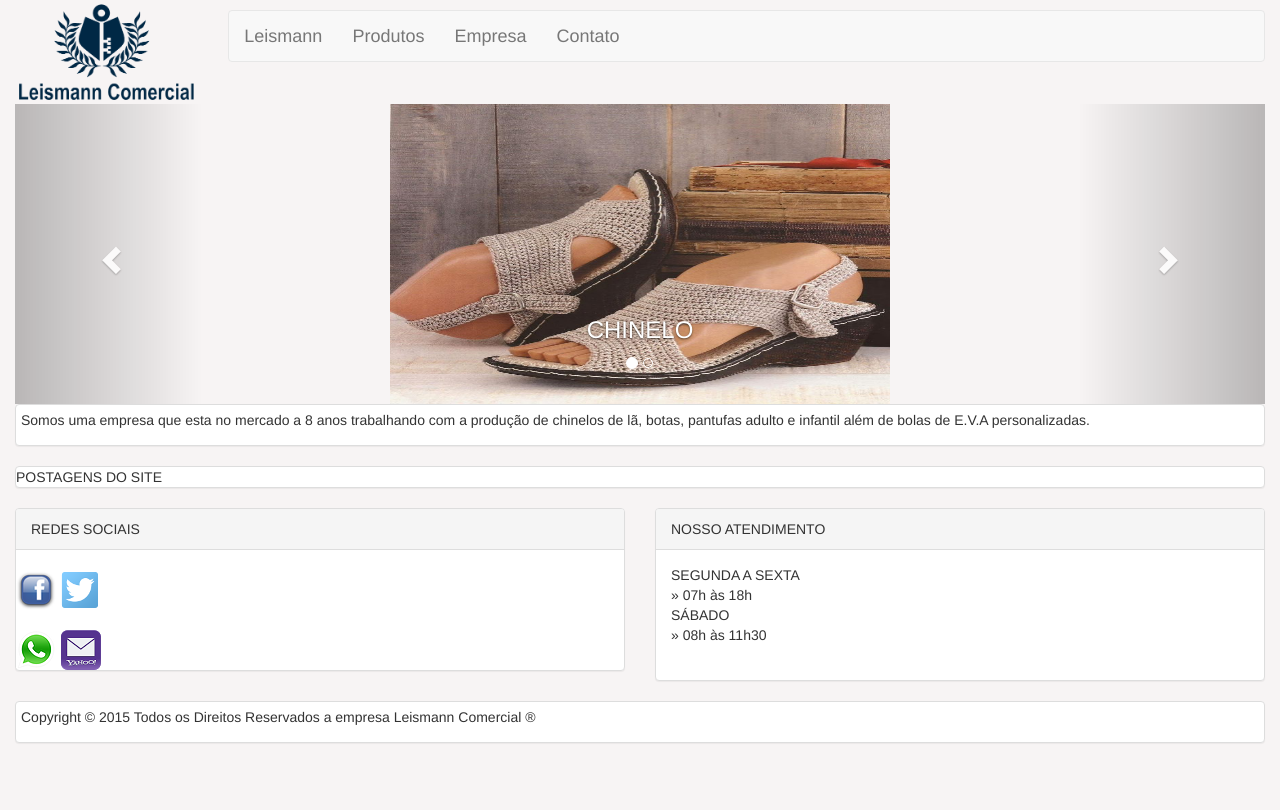
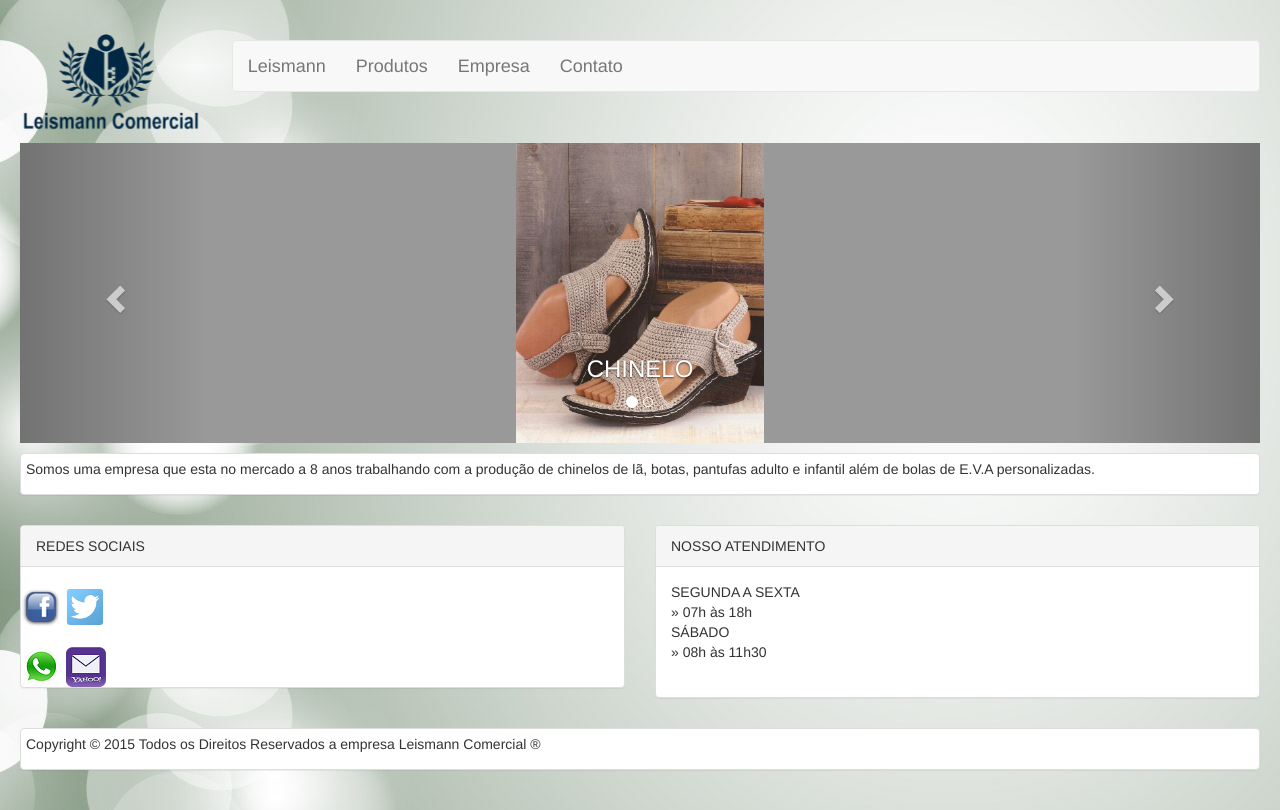
Before and after one commit to RafaelPohlenz/Leinsmann, a PHP site: page / in a window 1280 px wide. Before the commit the page ends 743 px from the top, so only its background shows below. Run offline with PHP 8.4, Linux system fonts and the light colour scheme; some libraries are stand-ins or nearby versions.

Commit message:
fundo
adicicionado um fundo

```diff
--- a/contato.php
+++ b/contato.php
@@ -20,6 +20,7 @@
 
 </head>
 <body>
+<?php include 'fundo.php';?>
 
 	<div class="container">
 
@@ -31,7 +32,7 @@
 					<!-- 	Contato-->
 					<div class="panel-heading">Contato</div>
 					<div class="panel-body">
-						<form role="form">
+						<form action="#" role="form" method="POST">
 							<div class="form-group">
 								<label for="Name">Nome ou Empresa:</label>
 								<input placeholder="Nome ou Empresa:" type="text" class="form-control" id="nome" required>
--- a/empresa.php
+++ b/empresa.php
@@ -14,6 +14,7 @@
 
 </head>
 <body>
+<?php include 'fundo.php';?>
 <div class="container">
 		<?php include 'menu.php';?>
 
--- /dev/null
+++ b/fundo.php
@@ -0,0 +1,5 @@
+<div id="fundo-externo">
+    <div id="fundo">
+        <img src="fundo/f5.jpg" />
+    </div>
+</div>
--- a/index.php
+++ b/index.php
@@ -17,7 +17,7 @@
 	<link rel="stylesheet" type="text/css" href="style.css">
 </head>
 <body>
-
+<?php include 'fundo.php';?>
 <div class="container">
 			<?php include 'menu.php';?>
 
@@ -84,23 +84,11 @@
 
 	</div>
 
-	<div class="row">
-		<div class="col-sm-12">
-			<div class="panel panel-default">
-				<!-- ... painel todo aqui ... -->
-
-				POSTAGENS DO SITE
-			</div>
-		</div>
-	</div>
-
-
 	<?php include 'rodape.php'; ?>
 
 
 </div>
 
 
-
 </body>
 </html>
--- a/produtos.php
+++ b/produtos.php
@@ -20,6 +20,7 @@
 
 </head>
 <body>
+<?php include 'fundo.php';?>
 	<div class="container">
 		<?php include 'menu.php';?>
 
--- a/style.css
+++ b/style.css
@@ -1,17 +1,19 @@
 .img-responsive{ max-width: 100%; height: auto;display: block}
 body{background-color:#F7F4F4 ;width: auto;height: auto;margin: auto;}
-.container{margin: auto;width: auto;height: auto;}
+.container{margin: auto;width: auto;height: auto;padding: 20px }
 img{margin: auto;}
 
-.myCarousel{margin: auto;width: auto;height: auto}
+.myCarousel{margin: auto;width: auto;height: auto;color: black}
 .carousel-inner > .item > img {
 	position:relative;
-	min-width: 40%;
+	min-width: 20%;
 	height: 300px; /* Altura da imagem dentro do Carousel */
 }
+/*cor dentro do carousel*/
+.item{background-color: #999999;}
 
 p{text-align: justify;padding: 5px 5px}
-
+.row{margin-top: 10px;}
 .navbar{margin-top: 10px;}
 #imgb{
 
@@ -31,4 +33,25 @@ li{font-size: 18px;}
 #imgb:hover{transform: scale(1.2); }
 
 textarea{margin: auto;margin-left: auto;}
-antigo
+/*fundo*/
+
+/*body{background-image: url(fundo/f5.jpg);width: 100%;height: 100%;}*/
+
+#fundo-externo {
+    overflow: hidden; /* para que não tenha rolagem se a imagem de fundo for maior que a tela */
+    width: 100%;
+    height: 100%;
+    position: relative; /* criamos um contexto para posicionamento */
+}
+
+#fundo {
+    position: fixed; /* posição fixa para que a possível rolagem da tela não revele espaços em branco */
+    width: 100%;
+    height: 100%;
+}
+
+#fundo img {
+    width: auto; /* com isso imagem ocupará toda a largura da tela. Se colocarmos height: 100% também, a imagem irá distorcer */
+    height: auto;
+    position: absolute;
+}
```
Also changed, not shown: enviar.php (added, +38 -0 lines), fundo/f1.jpg (added), fundo/f3.png (added), fundo/f4.jpg (added), fundo/f5.jpg (added), fundo/f6.jpg (added), fundo/f7.jpg (added). Lines whose indentation alone changed are shown as unchanged.
